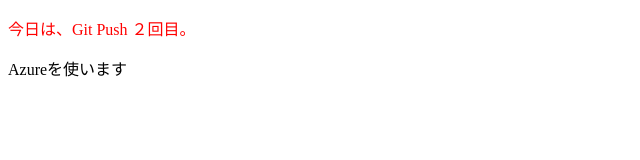
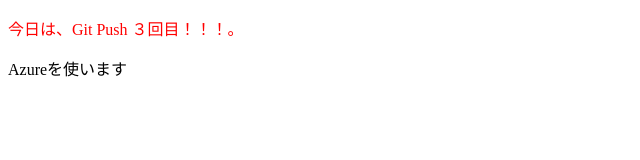
Before and after one commit to turupon/pj0311, a plain HTML site: page index.html in a window 1280 px wide. Shown: the full height of the page, 0-640 px from the left. Drawn offline with Linux system fonts and the light colour scheme.

Commit message:
3rd commit

```diff
--- a/index.html
+++ b/index.html
@@ -9,7 +9,7 @@
 </head>
 
 <body>
- <p style="color:red">今日は、Git Push ２回目。</p>
+ <p style="color:red">今日は、Git Push ３回目！！！。</p>
  <p>Azureを使います</p>
 </body>
 
```
